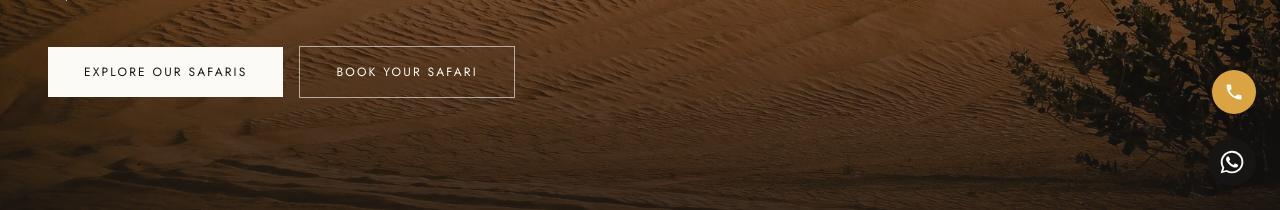
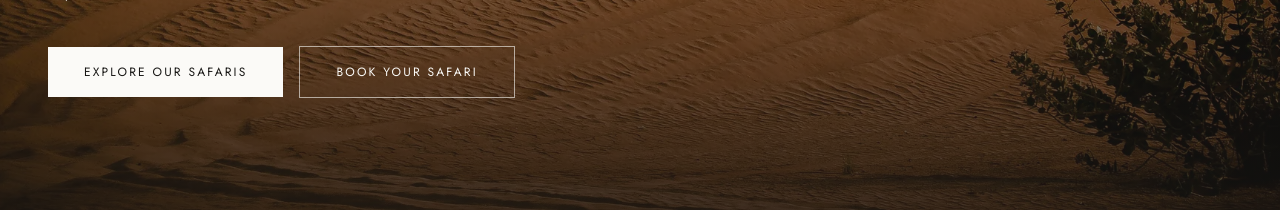
Before and after one commit to Muneebmalikktk/book-abu-dhabi-safari-frontend, a React (Vite) app: page / in a window 1280 px wide. Shown: the part 590-800 px from the top of the page. Built offline with nearby package versions, Linux system fonts and the light colour scheme; no server answers.

Commit message:
temporary removed call and whatsapp icons

```diff
--- a/src/pages/Home.jsx
+++ b/src/pages/Home.jsx
@@ -53,8 +53,8 @@ export default function Home() {
         <WhyChooseUs />
         <Testimonials />
         <BookingForm />
-        <CallButton/>
-        <WhatsAppButton />
+        {/* <CallButton/>
+        <WhatsAppButton /> */}
       </main>
 
       <Footer />
```
